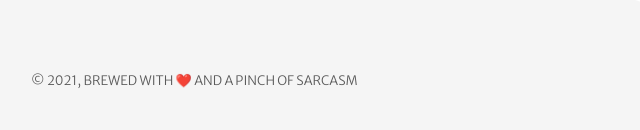
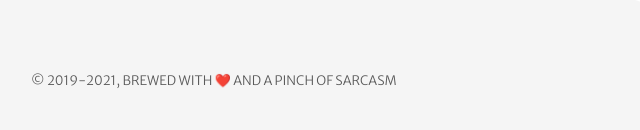
Before and after one commit to hustlelikeaboss/david.quanj.in, a Gatsby site: page / in a window 1280 px wide. Shown: the part 730-860 px from the top of the page, 145-785 px from the left. Built offline with nearby package versions, Linux system fonts and the light colour scheme; Gatsby itself is replaced by a stand-in of ours; some packages are replaced by stand-ins of ours.

Commit message:
add beginning year

```diff
--- a/src/components/Footer.jsx
+++ b/src/components/Footer.jsx
@@ -8,7 +8,7 @@ export default function Footer() {
   return (
     <footer className="flex-container--justified">
       <p>
-        &copy; {new Date().getFullYear()}, Brewed with ❤️ and a pinch of sarcasm
+        &copy; 2019-{new Date().getFullYear()}, Brewed with ❤️ and a pinch of sarcasm
       </p>
       <p>
         <a
```
